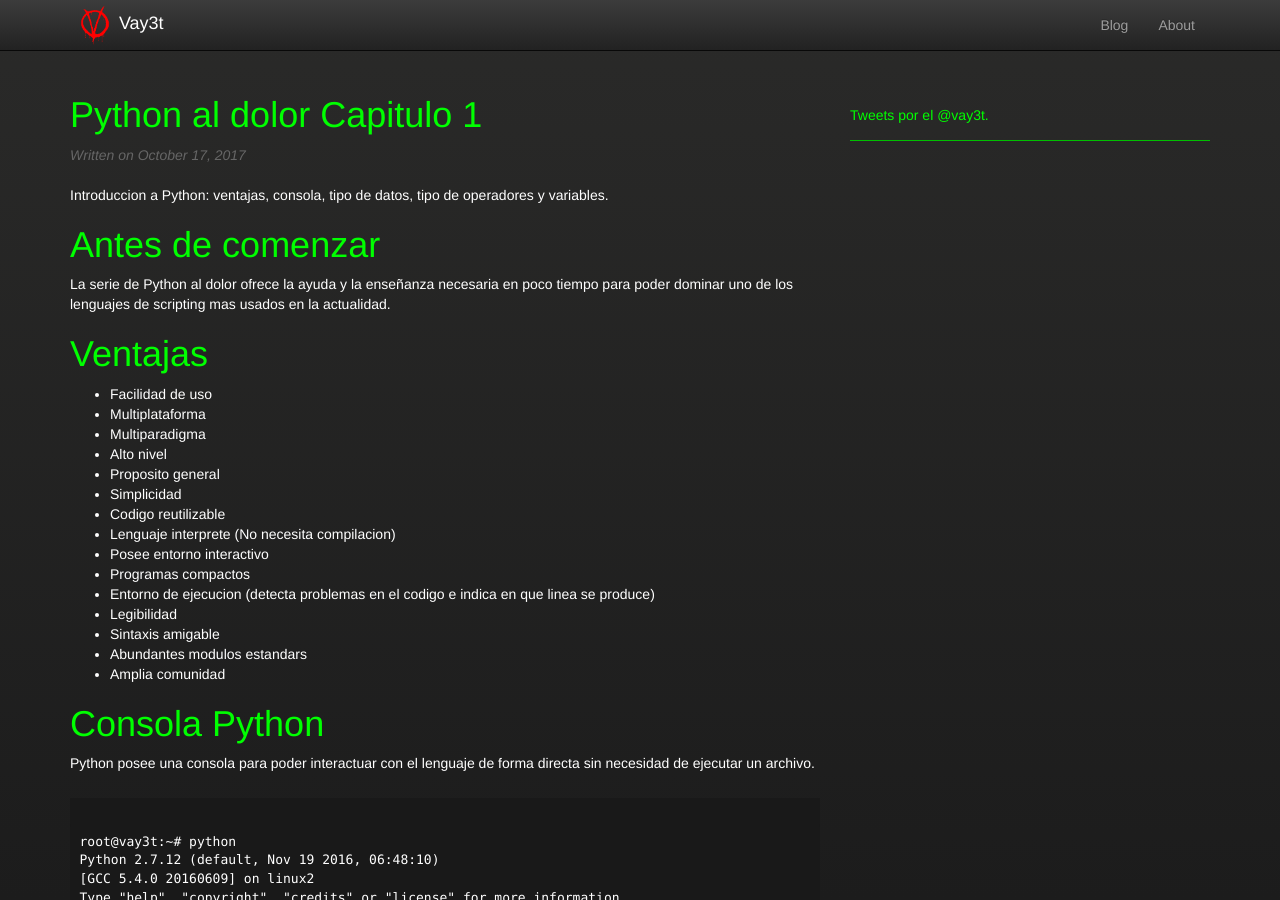
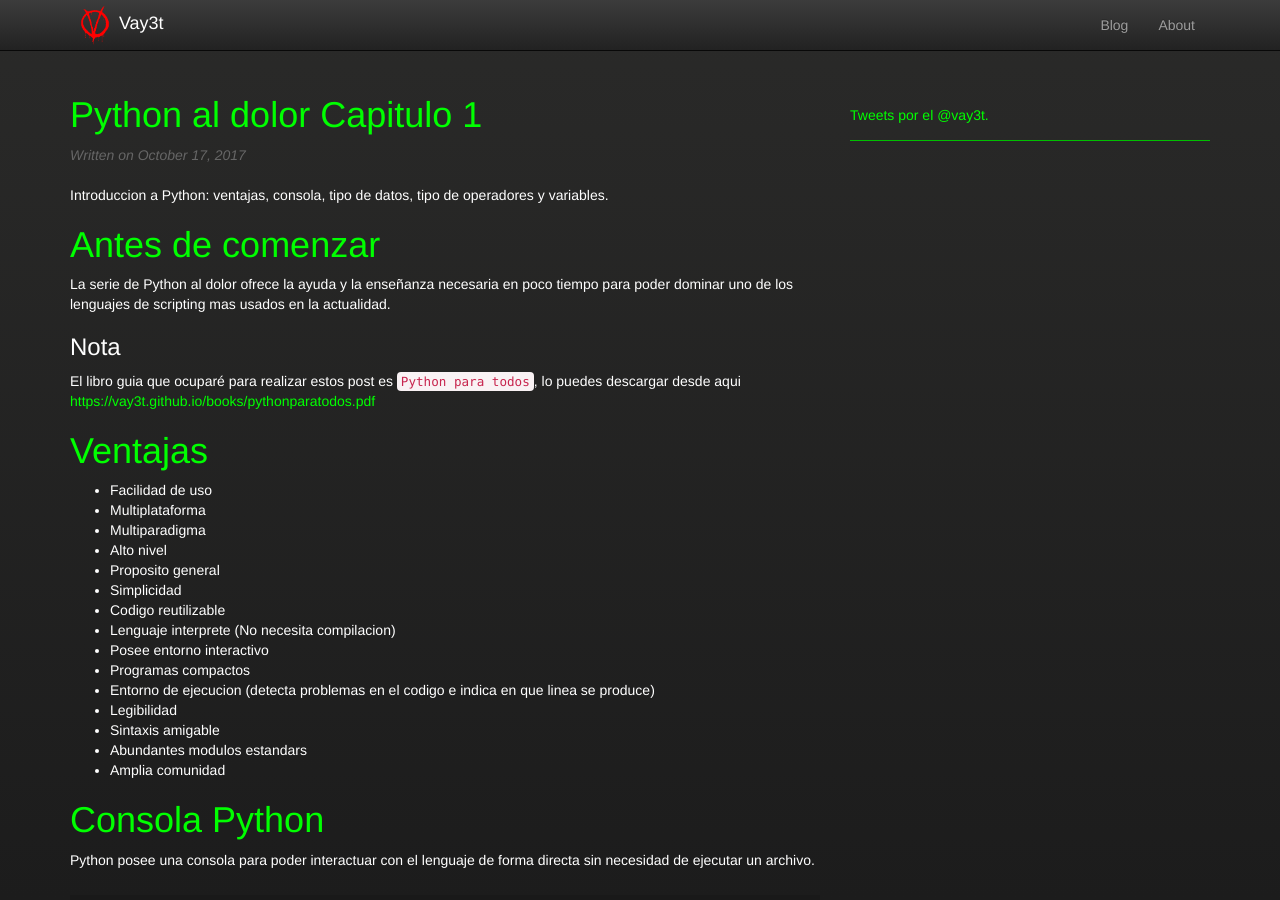
Before and after one commit to pvallejos/pvallejos.github.io, a Jekyll site: the page built from _posts/2017-10-17-Python-Part-1.md, in a window 1280 px wide and 900 px high. Built offline with Jekyll 4.4.1, drawn with Linux system fonts in a browser that asks for light colours; nearby versions of some CDN libraries; comment, search, counter and statistics services are not loaded.

Commit message:
Update 2017-10-17-Python-Part-1.md

```diff
--- a/_posts/2017-10-17-Python-Part-1.md
+++ b/_posts/2017-10-17-Python-Part-1.md
@@ -7,6 +7,9 @@ Introduccion a Python: ventajas, consola, tipo de datos, tipo de operadores y va
 
 # Antes de comenzar
 La serie de Python al dolor ofrece la ayuda y la enseñanza necesaria en poco tiempo para poder dominar uno de los lenguajes de scripting mas usados en la actualidad.
+
+### Nota
+El libro guia que ocuparé para realizar estos post es `Python para todos`, lo puedes descargar desde aqui [https://vay3t.github.io/books/pythonparatodos.pdf](https://vay3t.github.io/books/pythonparatodos.pdf){:target="_blank"}
 
 # Ventajas
 * Facilidad de uso
```
